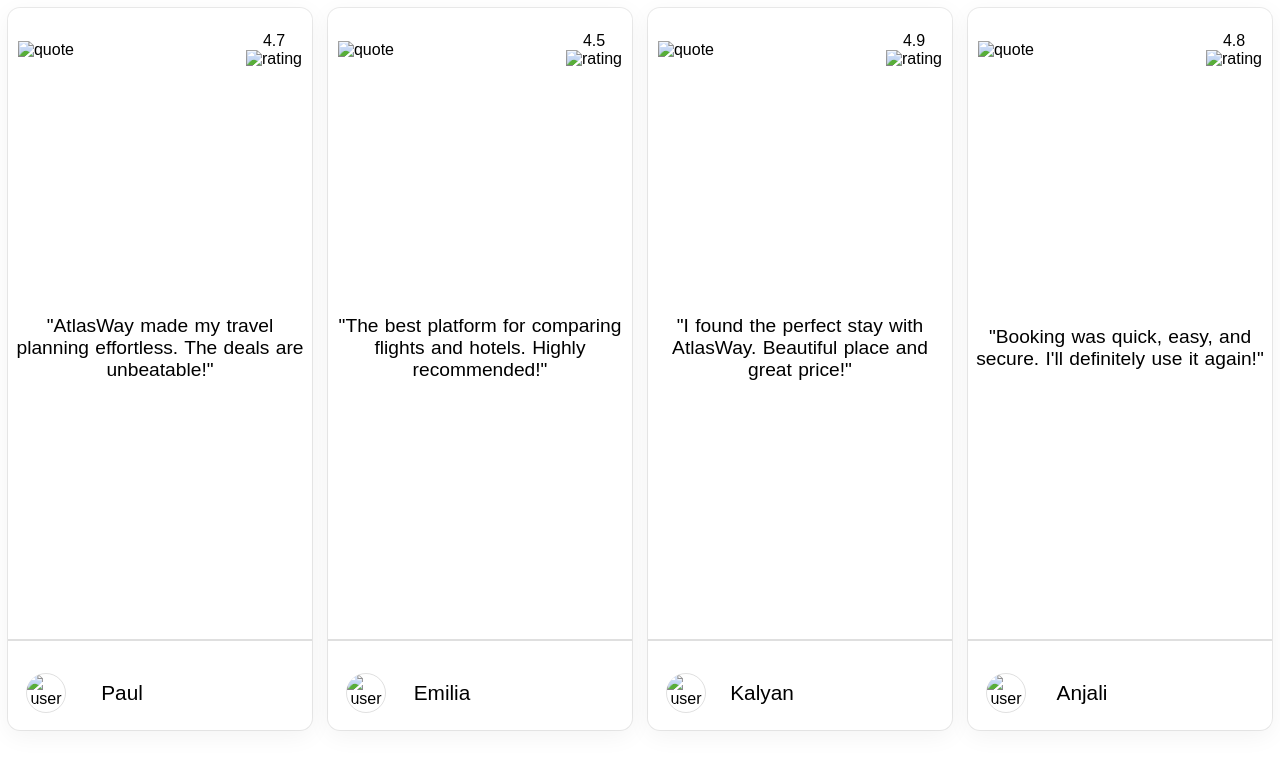
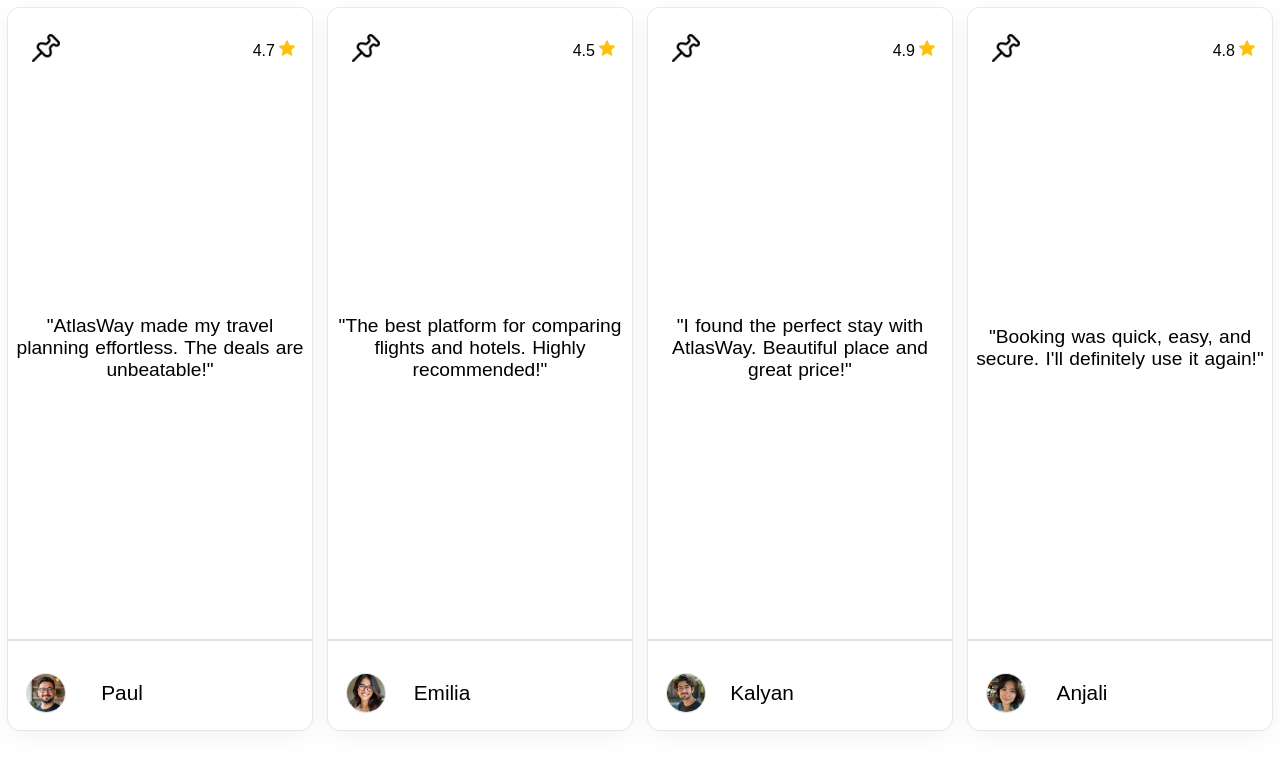
Before and after one commit to kalyanroy26/AtlasWay, a plain HTML site: page pages/testimonial.html in a window 1280 px wide. Drawn offline with Linux system fonts and the light colour scheme; files that its build step writes are made by us from their sources.

Commit message:
project updated

```diff
--- a/pages/testimonial.html
+++ b/pages/testimonial.html
@@ -4,11 +4,11 @@
     <meta charset="UTF-8" />
     <meta name="viewport" content="width=device-width, initial-scale=1.0" />
     <title>Document</title>
-    <link rel="stylesheet" href="./css/style.css" />
-    <link rel="stylesheet" href="./css/searchbox.css" />
-    <link rel="stylesheet" href="./css/section.css" />
-    <link rel="stylesheet" href="./css/animations.css" />
-    <link rel="stylesheet" href="./css/media_queries.css">
+    <link rel="stylesheet" href="../css/style.css" />
+    <link rel="stylesheet" href="../css/searchbox.css" />
+    <link rel="stylesheet" href="../css/section.css" />
+    <link rel="stylesheet" href="../css/animations.css" />
+    <link rel="stylesheet" href="../css/media_queries.css">
 
   </head>
   <body>
@@ -16,61 +16,61 @@
       <div class="testimonial__slide">
         <div class="testimonial__card">
           <div class="icon1 icon">
-            <img src="./assets/icons/pin.png" alt="quote" />
+            <img src="../assets/icons/pin.png" alt="quote" />
           </div>
           <div class="icon2 icon">
-            <span>4.7</span> <img src="./assets/icons/star.png" alt="rating" />
+            <span>4.7</span> <img src="../assets/icons/star.png" alt="rating" />
           </div>
           <div class="comment">
             "AtlasWay made my travel planning effortless. The deals are unbeatable!"
           </div>
           <hr />
-          <div class="user"><img src="./assets/users/user1.jpg" alt="user"></div>
+          <div class="user"><img src="../assets/users/user1.jpg" alt="user"></div>
           <div class="user__name">Paul</div>
         </div>
 
         <div class="testimonial__card">
           <div class="icon1 icon">
-            <img src="./assets/icons/pin.png" alt="quote" />
+            <img src="../assets/icons/pin.png" alt="quote" />
           </div>
           <div class="icon2 icon">
-            <span>4.5</span> <img src="./assets/icons/star.png" alt="rating" />
+            <span>4.5</span> <img src="../assets/icons/star.png" alt="rating" />
           </div>
           <div class="comment">
             "The best platform for comparing flights and hotels. Highly recommended!"
           </div>
           <hr />
-          <div class="user"><img src="./assets/users/user2.jpg" alt="user"></div>
+          <div class="user"><img src="../assets/users/user2.jpg" alt="user"></div>
           <div class="user__name">Emilia</div>
         </div>
 
         <div class="testimonial__card">
           <div class="icon1 icon">
-            <img src="./assets/icons/pin.png" alt="quote" />
+            <img src="../assets/icons/pin.png" alt="quote" />
           </div>
           <div class="icon2 icon">
-            <span>4.9</span> <img src="./assets/icons/star.png" alt="rating" />
+            <span>4.9</span> <img src="../assets/icons/star.png" alt="rating" />
           </div>
           <div class="comment">
             "I found the perfect stay with AtlasWay. Beautiful place and great price!"
           </div>
           <hr />
-          <div class="user"><img src="./assets/users/user4.jpg" alt="user"></div>
+          <div class="user"><img src="../assets/users/user4.jpg" alt="user"></div>
           <div class="user__name">Kalyan</div>
         </div>
 
         <div class="testimonial__card">
           <div class="icon1 icon">
-            <img src="./assets/icons/pin.png" alt="quote" />
+            <img src="../assets/icons/pin.png" alt="quote" />
           </div>
           <div class="icon2 icon">
-            <span>4.8</span> <img src="./assets/icons/star.png" alt="rating" />
+            <span>4.8</span> <img src="../assets/icons/star.png" alt="rating" />
           </div>
           <div class="comment">
             "Booking was quick, easy, and secure. I'll definitely use it again!"
           </div>
           <hr />
-          <div class="user"><img src="./assets/users/user3.jpg" alt="user"></div>
+          <div class="user"><img src="../assets/users/user3.jpg" alt="user"></div>
           <div class="user__name">Anjali</div>
         </div>
       </div>
```
